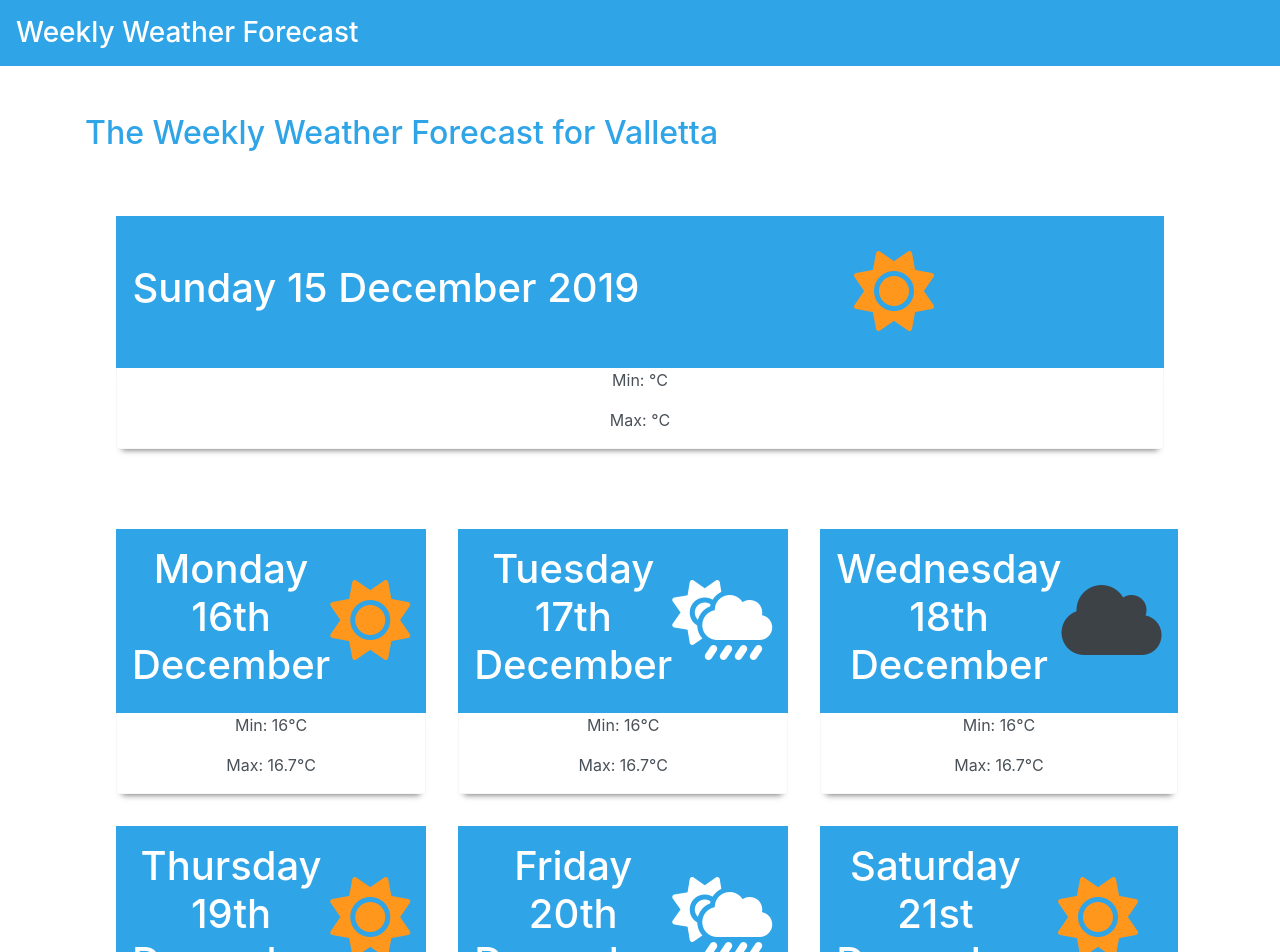
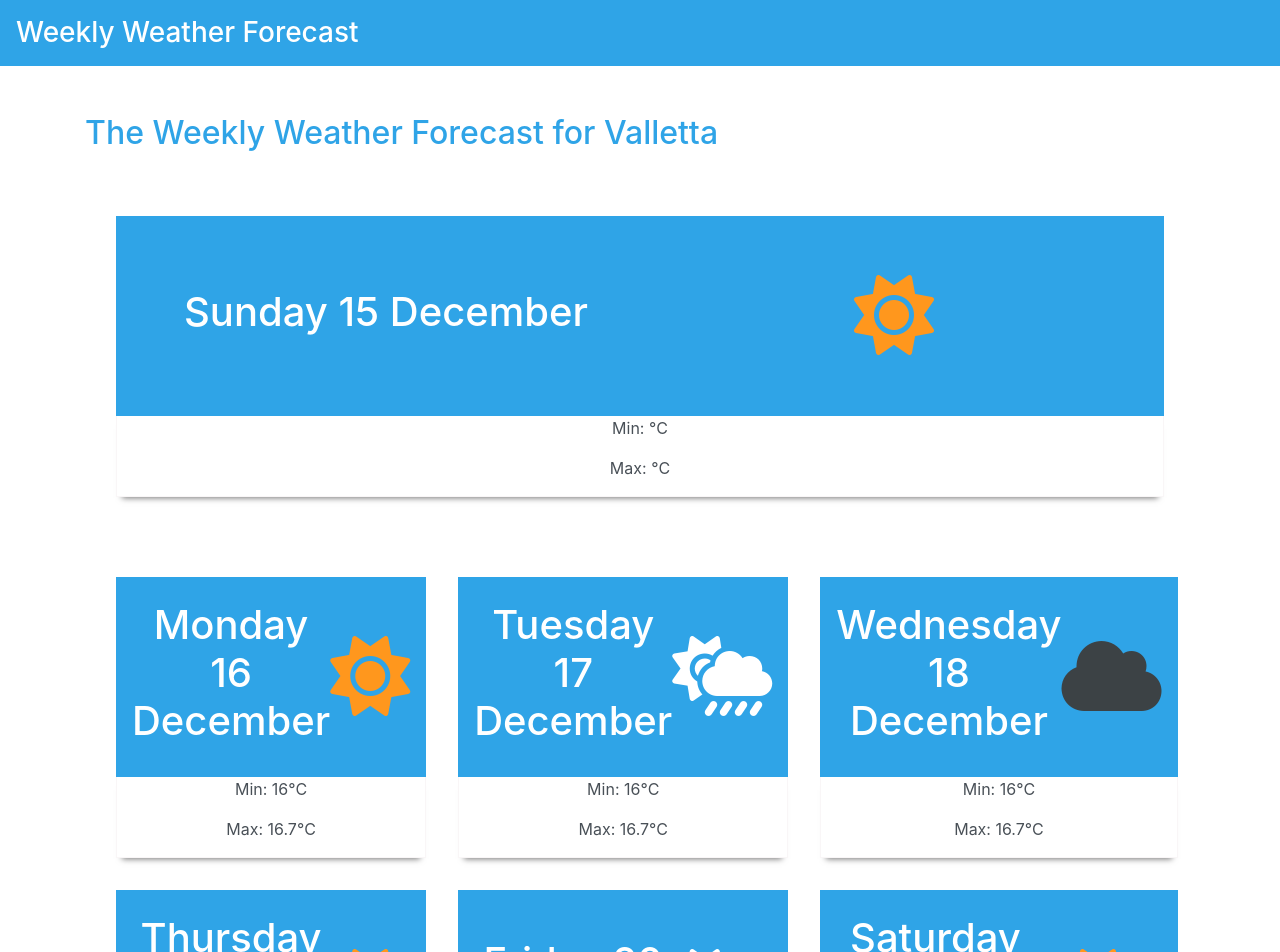
Before and after one commit to neil-zammit/react-weather, a React (Create React App) app: page / in a window 1280 px wide. Shown: the top 952 px of the page. Built offline with nearby package versions, Linux system fonts and the light colour scheme; no server answers; the HTML template or start-up script is replaced by a standard one.

Commit message:
Render appropriate date  for all weather cards

```diff
--- a/src/App.js
+++ b/src/App.js
@@ -3,14 +3,35 @@ import Header from './components/Header';
 import DailyForecast from './components/DailyForecast';
 import WeeklyForecast from './components/WeeklyForecast';
 
-const App = () => {
-  return (
-    <div>
-      <Header />
-      <DailyForecast />
-      <WeeklyForecast />
-    </div>
-  );
-};
+class App extends React.Component {
+  // Get full date function
+  getFullDate = date => {
+    // Get day name
+    const dayName = date.toLocaleDateString('en-US', { weekday: 'long' });
+    // Get day number
+    const dayNum = date.getDate();
+    // Get month
+    const month = date.toLocaleDateString('en-US', { month: 'long' });
+    // Get month and year
+    // const monthYear = date.toLocaleDateString('en-US', {
+    //   month: 'long',
+    //   year: 'numeric'
+    // });
+    // Full date
+    const fullDate = `${dayName} ${dayNum} ${month}`;
+    console.log(fullDate);
+    return fullDate;
+  };
+
+  render() {
+    return (
+      <div>
+        <Header />
+        <DailyForecast getFullDate={this.getFullDate} />
+        <WeeklyForecast getFullDate={this.getFullDate} />
+      </div>
+    );
+  }
+}
 
 export default App;
--- a/src/components/DailyForecast.js
+++ b/src/components/DailyForecast.js
@@ -29,19 +29,16 @@ class DailyForecast extends React.Component {
       })
       .catch(console.log);
 
+    const dayOne = new Date();
+    // // Get tomorrow's date
+    dayOne.setDate(dayOne.getDate() + 1);
+    // console.log(dayOne);
+    // console.log(date.getDate() + 1);
+
     // Get current date
     const date = new Date();
-    // Get day name
-    const dayName = date.toLocaleDateString('en-US', { weekday: 'long' });
-    // Get day number
-    const dayNum = date.getDate();
-    // Get month and year
-    const monthYear = date.toLocaleDateString('en-US', {
-      month: 'long',
-      year: 'numeric'
-    });
-    // Full date
-    const fullDate = `${dayName} ${dayNum} ${monthYear}`;
+    // Assign fullDate var to return value of the getFullDate function, passing in current date as param
+    const fullDate = this.props.getFullDate(date);
     // Set state
     this.setState({ fullDate: fullDate });
   }
--- a/src/components/WeeklyForecast.js
+++ b/src/components/WeeklyForecast.js
@@ -2,6 +2,91 @@ import React from 'react';
 import './forecast.css';
 
 class WeeklyForecast extends React.Component {
+  state = {
+    fullDateOne: '',
+    minTempOne: '',
+    maxTempOne: '',
+    fullDateTwo: '',
+    minTempTwo: '',
+    maxTempTwo: '',
+    fullDateThree: '',
+    minTempThree: '',
+    maxTempThree: '',
+    fullDateFour: '',
+    minTempFour: '',
+    maxTempFour: '',
+    fullDateFive: '',
+    minTempFive: '',
+    maxTempFive: '',
+    fullDateSix: '',
+    minTempSix: '',
+    maxTempSix: ''
+  };
+
+  componentDidMount() {
+    // Fetch API Data here (Maybe move this method to App Component and pass as props)
+    // fetch(
+    //   `http://api.openweathermap.org/data/2.5/weather?q=Valletta,mt&appid=${apiKey}`
+    // )
+    //   .then(res => res.json())
+    //   .then(data => {
+    //     // API returns temperature in Kelvin
+    //     console.log(data);
+    //     // 0K - 273.15 = -273.1°С
+    //     // Mininum temperature to 2dp in °С
+    //     console.log((data.main.temp_min - 273.15).toFixed(2) + '°С');
+    //     // Maximum temperature to 2dp in °С
+    //     console.log((data.main.temp_max - 273.15).toFixed(2) + '°С');
+    //     // Update State
+    //     this.setState({ minTemp: (data.main.temp_min - 273.15).toFixed(2) });
+    //     this.setState({ maxTemp: (data.main.temp_max - 273.15).toFixed(2) });
+    //   })
+    //   .catch(console.log);
+
+    // Get dates
+    const dayOne = new Date();
+    // Get tomorrow's date
+    dayOne.setDate(dayOne.getDate() + 1);
+    // console.log(dayOne);
+
+    // Get successive dates
+    const dayTwo = new Date();
+    dayTwo.setDate(dayTwo.getDate() + 2);
+    // console.log(dayTwo);
+
+    const dayThree = new Date();
+    dayThree.setDate(dayThree.getDate() + 3);
+    // console.log(dayThree);
+
+    const dayFour = new Date();
+    dayFour.setDate(dayFour.getDate() + 4);
+    // console.log(dayFour);
+
+    const dayFive = new Date();
+    dayFive.setDate(dayFive.getDate() + 5);
+    // console.log(dayFive);
+
+    const daySix = new Date();
+    daySix.setDate(daySix.getDate() + 6);
+    // console.log(daySix);
+
+    // Get dates in correct formats and update state properties accordingly
+    const fullDateOne = this.props.getFullDate(dayOne);
+    const fullDateTwo = this.props.getFullDate(dayTwo);
+    const fullDateThree = this.props.getFullDate(dayThree);
+    const fullDateFour = this.props.getFullDate(dayFour);
+    const fullDateFive = this.props.getFullDate(dayFive);
+    const fullDateSix = this.props.getFullDate(daySix);
+
+    // Set state
+    this.setState({ fullDateOne: fullDateOne });
+    this.setState({ fullDateTwo: fullDateTwo });
+    this.setState({ fullDateThree: fullDateThree });
+    this.setState({ fullDateFour: fullDateFour });
+    this.setState({ fullDateFive: fullDateFive });
+    this.setState({ fullDateSix: fullDateSix });
+  }
+
   render() {
     return (
       <div className="container mt-5">
@@ -10,7 +95,7 @@ class WeeklyForecast extends React.Component {
             <div className="weather-card">
               <div className="weather-card-grid-container">
                 <div className="weather-card-header">
-                  <h1 style={{ color: '#fff' }}>Monday 16th December</h1>
+                  <h1 style={{ color: '#fff' }}>{this.state.fullDateOne}</h1>
                 </div>
                 <div className="weather-card-icon">
                   <i className="fas fa-sun sun"></i>
@@ -24,7 +109,7 @@ class WeeklyForecast extends React.Component {
             <div className="weather-card">
               <div className="weather-card-grid-container">
                 <div className="weather-card-header">
-                  <h1 style={{ color: '#fff' }}>Tuesday 17th December</h1>
+                  <h1 style={{ color: '#fff' }}>{this.state.fullDateTwo}</h1>
                 </div>
                 <div className="weather-card-icon">
                   <i className="fas fa-cloud-sun-rain"></i>
@@ -38,7 +123,7 @@ class WeeklyForecast extends React.Component {
             <div className="weather-card">
               <div className="weather-card-grid-container">
                 <div className="weather-card-header">
-                  <h1 style={{ color: '#fff' }}>Wednesday 18th December</h1>
+                  <h1 style={{ color: '#fff' }}>{this.state.fullDateThree}</h1>
                 </div>
                 <div className="weather-card-icon">
                   <i className="fas fa-cloud cloud"></i>
@@ -52,7 +137,7 @@ class WeeklyForecast extends React.Component {
             <div className="weather-card">
               <div className="weather-card-grid-container">
                 <div className="weather-card-header">
-                  <h1 style={{ color: '#fff' }}>Thursday 19th December</h1>
+                  <h1 style={{ color: '#fff' }}>{this.state.fullDateFour}</h1>
                 </div>
                 <div className="weather-card-icon">
                   <i className="fas fa-sun sun"></i>
@@ -66,7 +151,7 @@ class WeeklyForecast extends React.Component {
             <div className="weather-card">
               <div className="weather-card-grid-container">
                 <div className="weather-card-header">
-                  <h1 style={{ color: '#fff' }}>Friday 20th December</h1>
+                  <h1 style={{ color: '#fff' }}>{this.state.fullDateFive}</h1>
                 </div>
                 <div className="weather-card-icon">
                   <i className="fas fa-cloud-sun-rain"></i>
@@ -80,7 +165,7 @@ class WeeklyForecast extends React.Component {
             <div className="weather-card">
               <div className="weather-card-grid-container">
                 <div className="weather-card-header">
-                  <h1 style={{ color: '#fff' }}>Saturday 21st December</h1>
+                  <h1 style={{ color: '#fff' }}>{this.state.fullDateSix}</h1>
                 </div>
                 <div className="weather-card-icon">
                   <i className="fas fa-sun sun"></i>
--- a/src/components/forecast.css
+++ b/src/components/forecast.css
@@ -10,6 +10,8 @@
   background-color: #2fa4e7;
   color: #fff;
   padding: 1rem;
+  /* Give cards same height even when text takes up less space  */
+  height: 200px;
 }
 
 .weather-card-header {
```
